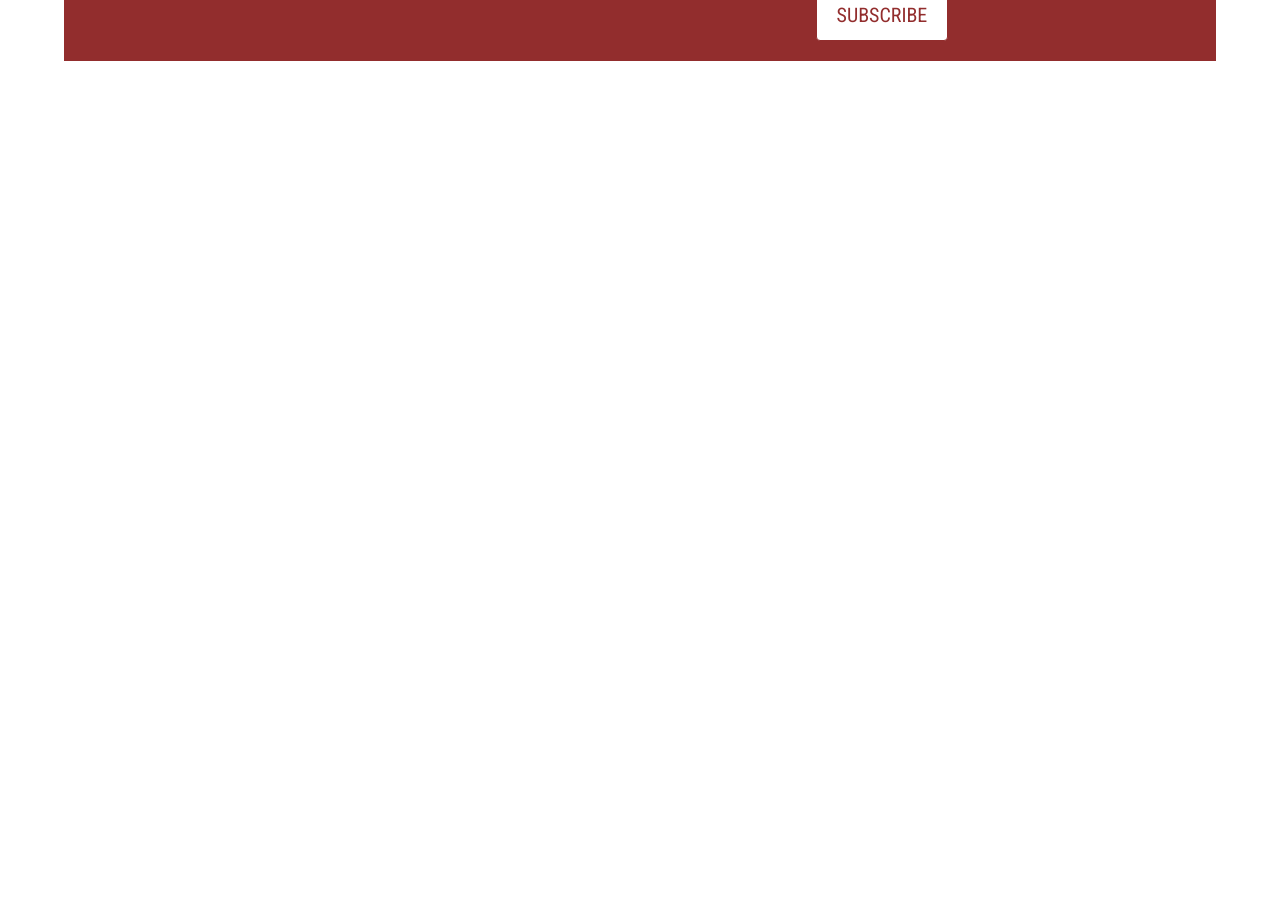
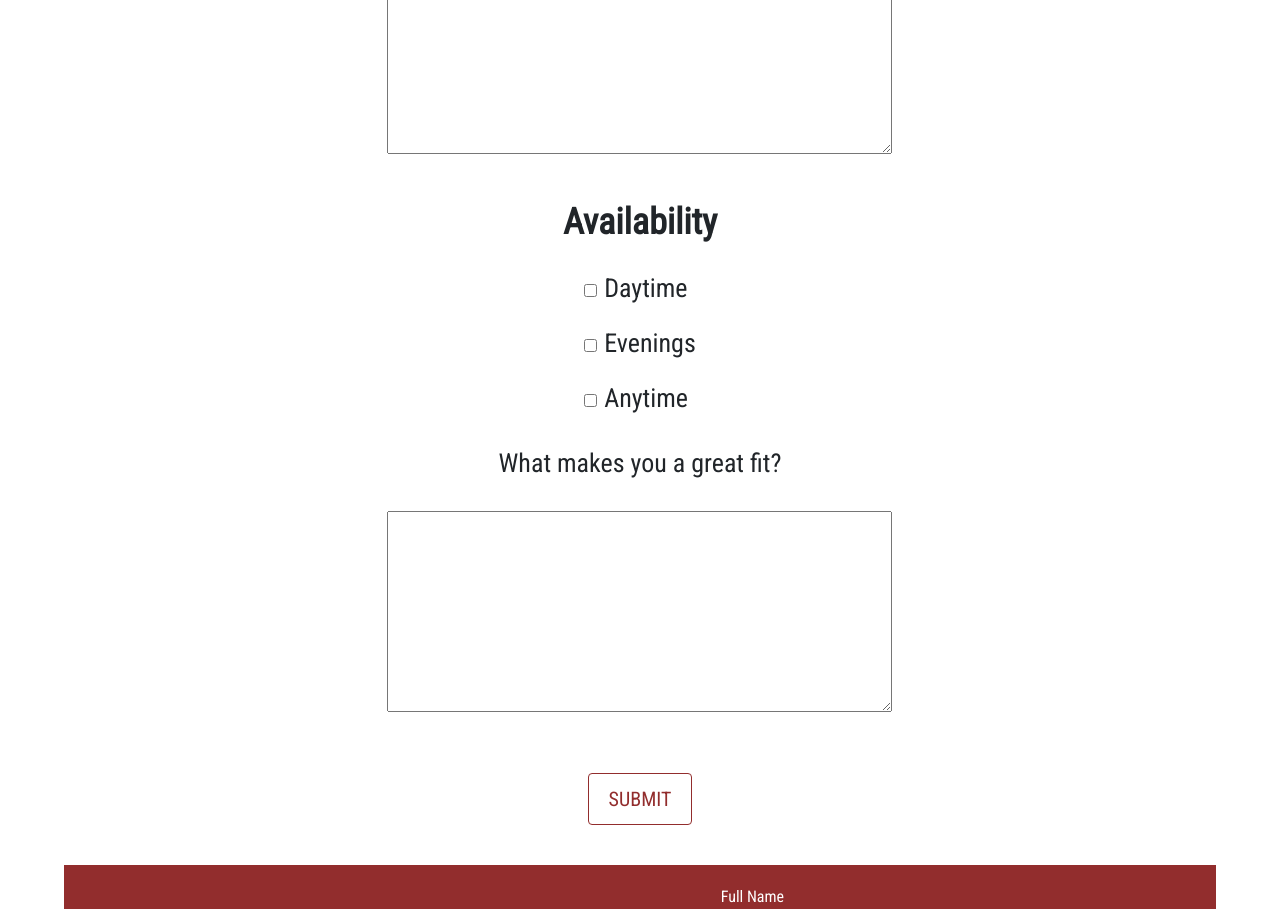
Before and after one commit to CameronAshby/Project1, a plain HTML site: page HTML/jobs.html in a window 1280 px wide. Shown: the part 1716-2625 px from the top of the page. Before the commit the page ends 1817 px from the top, so only its background shows below. Drawn offline with nearby package versions, Linux system fonts and the light colour scheme.

Commit message:
finished job form

```diff
--- a/CSS/jobs.css
+++ b/CSS/jobs.css
@@ -12,7 +12,7 @@
 
 .formRow {
     padding: 10px;
-    width: 50%;
+    width: 60%;
     display: flex;
     justify-content: space-between;
     align-items: center;
@@ -61,3 +61,33 @@ input {
     margin-top: 40px;
     padding: 10px 20px;
 }
+
+.workHistoryTitle, .availabilityTitle {
+    margin: 20px 0;
+}
+
+.workRow {
+    padding: 10px;
+    width: 80%;
+    display: flex;
+    flex-direction: column;
+    justify-content: space-between;
+    align-items: center;
+    text-align: center;
+}
+
+.workSpan {
+    padding-bottom: 20px;
+}
+
+.availabilityBoxes {
+    display: flex;
+    flex-direction: column;
+    justify-content: center;
+}
+
+
+.form-check {
+    display: flex;
+    align-items: center;
+}
--- a/HTML/jobs.html
+++ b/HTML/jobs.html
@@ -129,6 +129,43 @@
                     <input class="rowInput" type="email" placeholder="Email">
                 </div>
             </div>
+
+            <div class="workHistoryTitle fontTitle">
+                Work History
+            </div>
+
+            <div class="workRow">
+                <span class="rowSpan workSpan">Tell us about your last two jobs. Include experience, employers and time spent employed</span>
+                <div class="multiLineContainer">
+                    <textarea name="rowField" cols="40" rows="5"></textarea>
+                    <textarea name="rowField" cols="40" rows="5"></textarea>
+                </div>
+            </div>
+
+            <div class="availabilityTitle fontTitle">
+                Availability
+            </div>
+            <div class="availabilityBoxes">
+                <div class="form-group form-check">
+                    <input type="checkbox" class="form-check-input" id="check1">
+                    <label class="form-check-label" for="check1">Daytime</label>
+                </div>
+                <div class="form-group form-check">
+                    <input type="checkbox" class="form-check-input" id="check2">
+                    <label class="form-check-label" for="check2">Evenings</label>
+                </div>
+                <div class="form-group form-check">
+                    <input type="checkbox" class="form-check-input" id="check3">
+                    <label class="form-check-label" for="check3">Anytime</label>
+                </div>
+            </div>
+
+            <div class="workRow">
+                <label for="rowField" class="rowSpan workSpan">What makes you a great fit?</label>
+                <div class="multiLineContainer">
+                    <textarea id="rowField" cols="40" rows="5"></textarea>
+                </div>
+            </div>
         </div>
 
         <form class="buttonForm">
```
